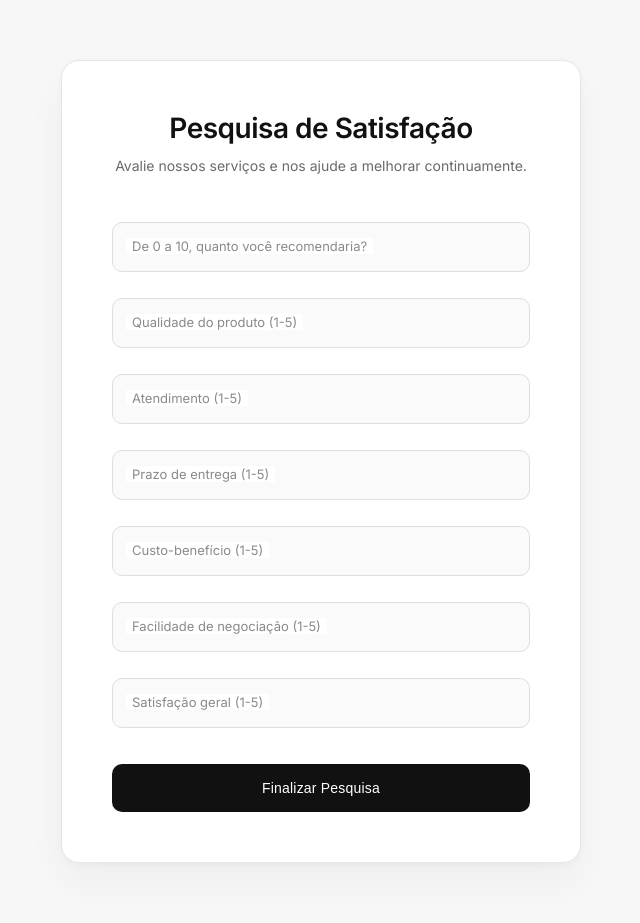
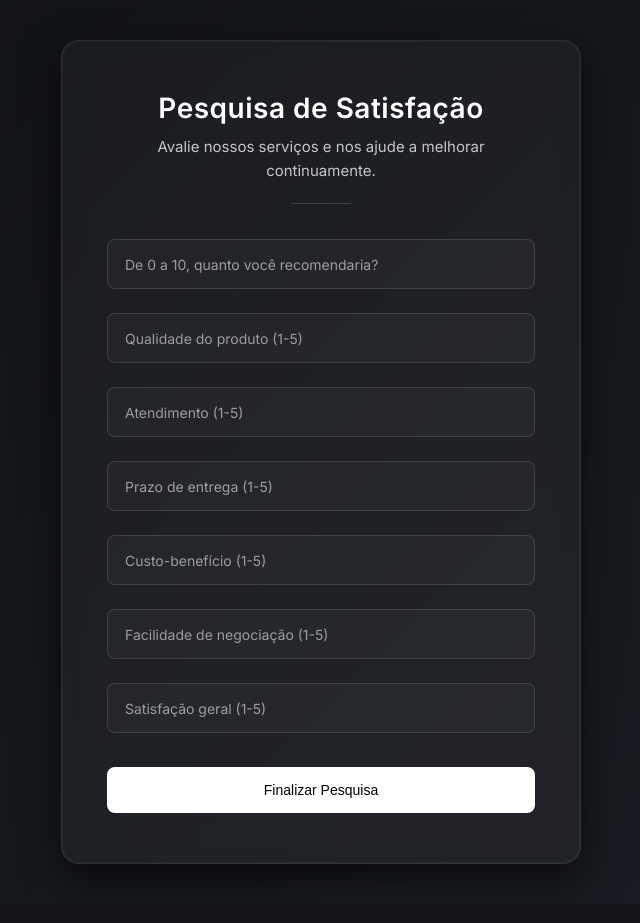
Before and after one commit to Trinddade/NPS---METRICS, a Flask app: page /nps in a window 1280 px wide. Shown: the whole page, without its empty margins (319-959 px from the left). After the commit the page ends 864 px from the top, so only its background shows below. Run offline with Flask 3, Linux system fonts and the light colour scheme.

Commit message:
Adiciona estilos CSS da interface da aplicação NPS
Adiciona os arquivos CSS responsáveis pela estilização da interface da aplicação de pesquisa NPS.

Inclui:
- identificador_nps.css
- pesquisa_nps.css
- obrigado.css

Os estilos implementam uma interface moderna com tema dark,
layout em cards, efeito glassmorphism, animações suaves e
melhorias de experiência do usuário (UX).

```diff
--- a/static/pesquisa_nps.css
+++ b/static/pesquisa_nps.css
@@ -5,134 +5,208 @@ box-sizing:border-box;
 }
 
 body{
-font-family:'Inter', sans-serif;
-background:#f7f7f7;
-color:#111;
+
+font-family:'Inter',sans-serif;
+
+min-height:100vh;
+
+display:flex;
+align-items:center;
+justify-content:center;
+
+background:linear-gradient(135deg,#0f1115,#1a1d23);
+
+color:white;
+
+padding:40px 20px;
+
+}
+
+.container{
+
+width:100%;
 display:flex;
 justify-content:center;
-padding:60px 20px;
+
 }
 
 .card{
-width:520px;
-background:white;
-padding:50px 50px;
+
+background:rgba(255,255,255,0.04);
+
+backdrop-filter:blur(10px);
+
+border:1px solid rgba(255,255,255,0.08);
+
 border-radius:18px;
-border:1px solid #e6e6e6;
+
+padding:50px 45px;
+
+max-width:520px;
+width:100%;
+
+text-align:center;
+
 box-shadow:
-0 20px 40px rgba(0,0,0,0.04),
-0 2px 6px rgba(0,0,0,0.03);
-transition:all .35s ease;
-}
+0 15px 40px rgba(0,0,0,0.6),
+inset 0 0 0 1px rgba(255,255,255,0.03);
 
-.card:hover{
-transform:translateY(-3px);
-box-shadow:
-0 25px 55px rgba(0,0,0,0.06),
-0 5px 12px rgba(0,0,0,0.05);
+animation:fadeIn 0.6s ease;
+
 }
 
 h1{
+
 font-size:28px;
 font-weight:600;
-letter-spacing:-0.5px;
+
 margin-bottom:10px;
-text-align:center;
+
+letter-spacing:0.5px;
+
 }
 
 .subtitle{
-font-size:14px;
-color:#6a6a6a;
-text-align:center;
+
+font-size:15px;
+
+color:#c7c7c7;
+
 line-height:1.6;
-margin-bottom:45px;
+
+margin-bottom:20px;
+
 }
 
-form{
-display:flex;
-flex-direction:column;
-gap:26px;
+.divider{
+
+width:60px;
+height:1px;
+
+background:rgba(255,255,255,0.15);
+
+margin:20px auto 35px auto;
+
 }
 
 .form-group{
+
 position:relative;
+
+margin-bottom:24px;
+
 }
 
 .form-group input{
+
 width:100%;
+
 padding:16px 14px;
+
+border-radius:8px;
+
+border:1px solid rgba(255,255,255,0.12);
+
+background:rgba(255,255,255,0.03);
+
+color:white;
+
 font-size:14px;
-border-radius:10px;
-border:1px solid #dedede;
-background:#fafafa;
+
 outline:none;
+
 transition:all .25s ease;
-}
 
-.form-group input:hover{
-border-color:#cfcfcf;
 }
 
 .form-group input:focus{
-background:white;
-border-color:#111;
-box-shadow:0 0 0 3px rgba(0,0,0,0.06);
+
+border:1px solid white;
+
+background:rgba(255,255,255,0.05);
+
 }
 
 .form-group label{
+
 position:absolute;
+
 left:14px;
-top:16px;
-font-size:13px;
-color:#8a8a8a;
+top:50%;
+
+transform:translateY(-50%);
+
+font-size:14px;
+
+color:#9e9e9e;
+
 pointer-events:none;
-transition:.2s ease;
-background:white;
-padding:0 6px;
+
+transition:0.25s;
+
+padding:0 4px;
+
 }
 
 .form-group input:focus + label,
 .form-group input:not(:placeholder-shown) + label{
+
 top:-8px;
-font-size:11px;
-color:#111;
+
+font-size:12px;
+
+color:white;
+
+background:#1a1d23;
+
 }
 
-button{
+.btn{
+
 width:100%;
+
+background:white;
+
+color:black;
+
+border:none;
+
+padding:15px;
+
+font-size:14px;
+
+font-weight:500;
+
+border-radius:8px;
+
+cursor:pointer;
+
+transition:all .25s ease;
+
 margin-top:10px;
-padding:16px;
-font-size:14px;
-font-weight:500;
-border-radius:10px;
-border:none;
-background:#111;
-color:white;
-cursor:pointer;
-letter-spacing:0.2px;
-transition:all .25s ease;
+
 }
 
-button:hover{
-background:#000;
-transform:translateY(-1px);
-box-shadow:0 12px 30px rgba(0,0,0,0.15);
+.btn:hover{
+
+background:#dcdcdc;
+
+transform:translateY(-2px);
+
+box-shadow:0 10px 25px rgba(0,0,0,0.5);
+
 }
 
-button:active{
-transform:scale(0.98);
-box-shadow:0 4px 12px rgba(0,0,0,0.15);
+@keyframes fadeIn{
+
+from{
+opacity:0;
+transform:translateY(15px);
 }
 
-@media (max-width:600px){
-
-.card{
-width:95%;
-padding:40px 28px;
-}
-
-h1{
-font-size:24px;
+to{
+opacity:1;
+transform:translateY(0);
 }
 
 }
```
Also changed, not shown: static/identificador_nps.css (+149 -67 lines), static/obrigado.css (+136 -48 lines).
